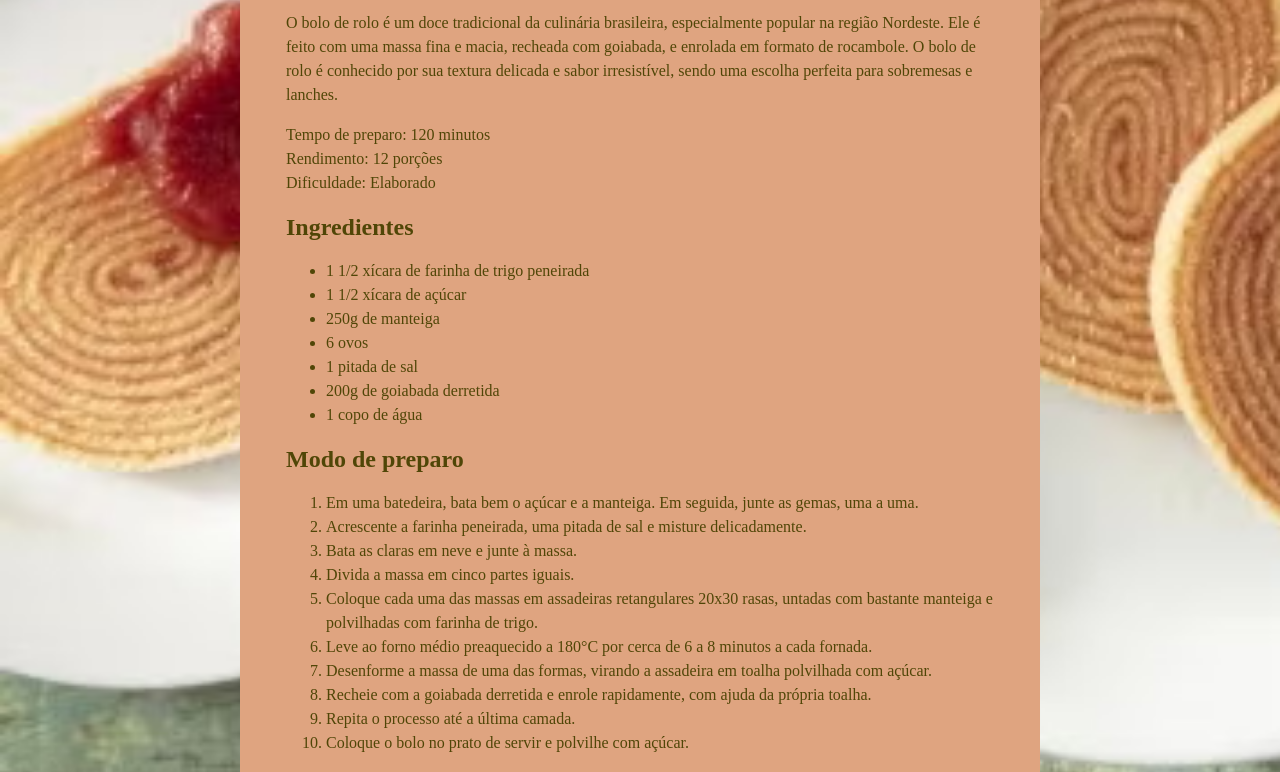
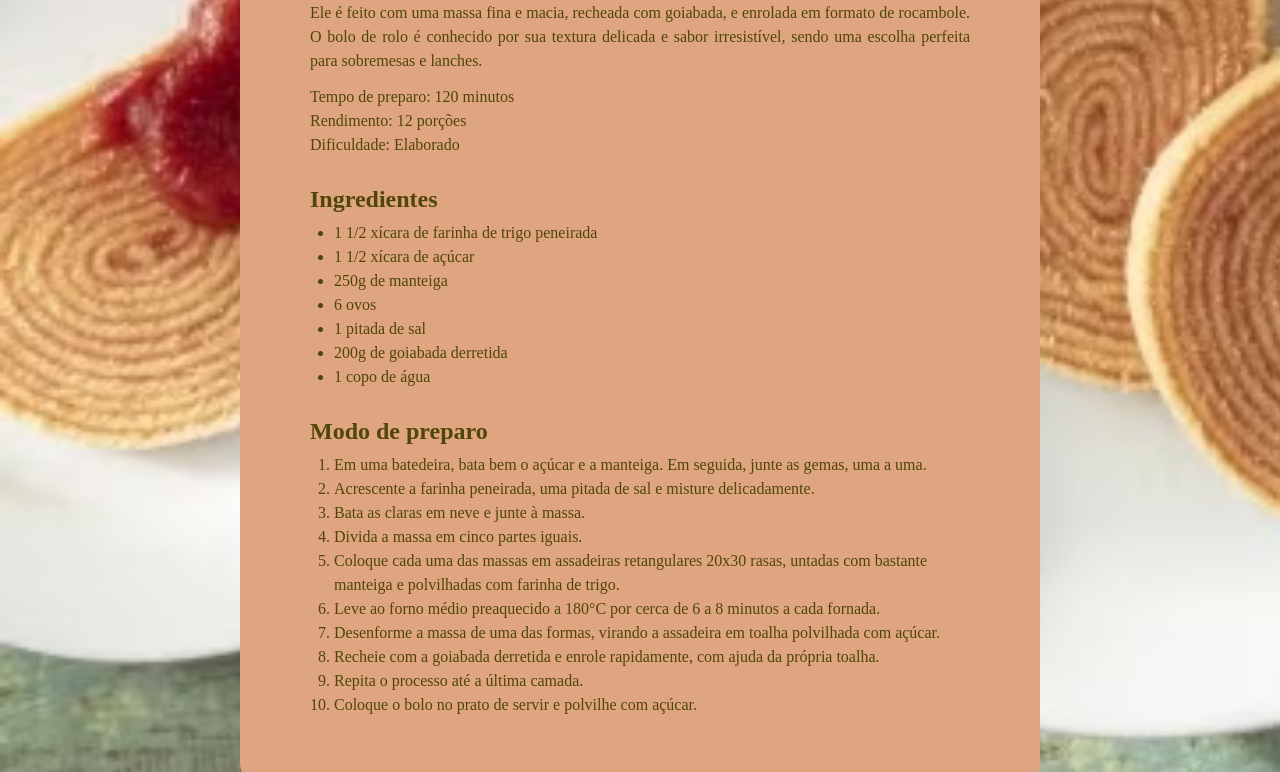
Before and after one commit to rafaeldamacena/pagina_de_receita, a plain HTML site: page index.html in a window 1280 px wide. Shown: the part 625-1397 px from the top of the page. Drawn offline with Linux system fonts and the light colour scheme; a web font is replaced by a local one.

Commit message:
customizing spaces

```diff
--- a/style.css
+++ b/style.css
@@ -1,3 +1,8 @@
+*{
+    margin: 0;
+    padding: 0;
+}
+
 :root{
     font-family: "Alice", serif;
     line-height: 150%;
@@ -23,9 +28,26 @@ img {
 
 }
 
+main {
+    padding: 24px;
+}
+
+section + section {
+    margin-top: 24px;
+}
+
+p{
+    text-align: justify;
+}
+
+#about p + p{
+    margin-top: 12px;
+}
+
 h1 {
     line-height: 140%;
     font-size: 40px;
+
 }
 
 h2 {
@@ -34,4 +56,10 @@ h2 {
 
 h1, h2 {
     color: #504607;
+    margin-bottom: 4px;
+    line-height: 150%;
 }
+
+ol, ul{
+    margin-left: 24px;
+}
```
